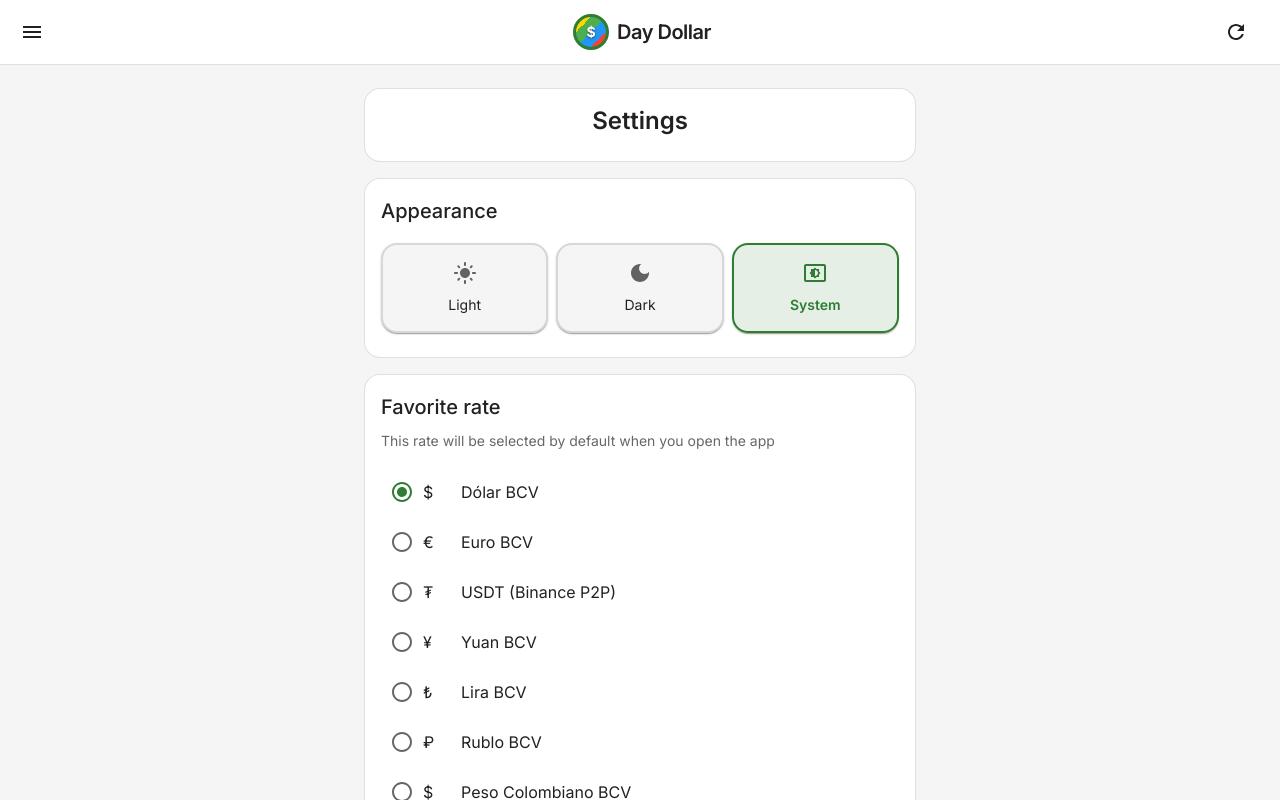
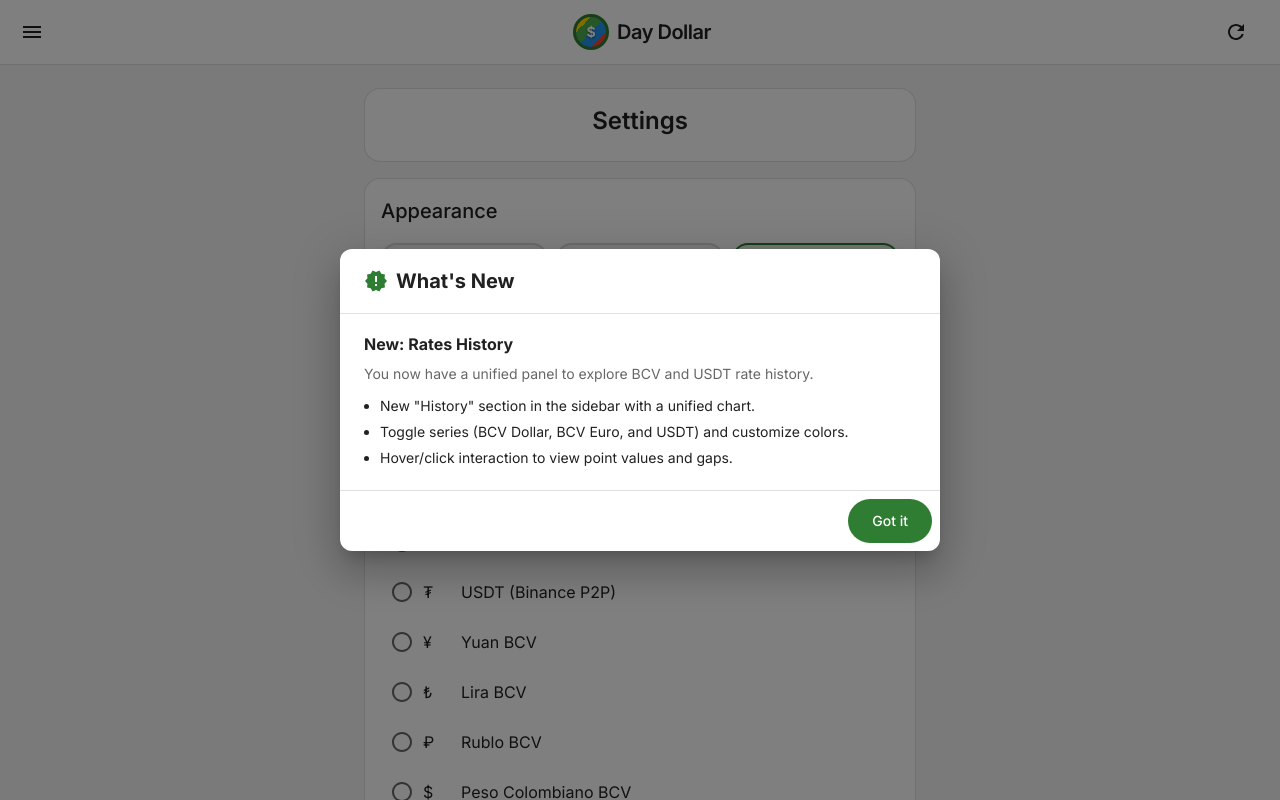
Before and after one commit to barreto-exe/day-dollar, a React (Vite) app: page /settings in a window 1280 px wide. Shown: the top 800 px of the page. Built offline with nearby package versions, Linux system fonts and the light colour scheme; no server answers.

Commit message:
feat: implement feature announcements popup and integrate with preferences context

```diff
--- /dev/null
+++ b/src/components/common/FeatureAnnouncementsPopup.jsx
@@ -0,0 +1,117 @@
+import { useMemo, useState, useEffect } from 'react';
+import {
+    Dialog,
+    DialogTitle,
+    DialogContent,
+    DialogActions,
+    Button,
+    Typography,
+    Box,
+} from '@mui/material';
+import NewReleasesIcon from '@mui/icons-material/NewReleases';
+import { useTranslation } from 'react-i18next';
+import { useLocalStorage } from '../../hooks/useLocalStorage';
+import announcements from '../../config/featureAnnouncements.json';
+
+const STORAGE_KEY = 'feature_announcements_seen_counts';
+const MAX_VIEWS_PER_VERSION = 2;
+
+function getLocalizedText(value, language) {
+    if (!value) return '';
+    if (typeof value === 'string') return value;
+
+    const locale = language?.startsWith('en') ? 'en' : 'es';
+    return value[locale] || value.es || value.en || '';
+}
+
+export default function FeatureAnnouncementsPopup() {
+    const { t, i18n } = useTranslation();
+    const [seenCounts, setSeenCounts] = useLocalStorage(STORAGE_KEY, {});
+    const [dismissedInSession, setDismissedInSession] = useState([]);
+
+    const activeAnnouncement = useMemo(() => {
+        if (!Array.isArray(announcements) || !announcements.length) return null;
+
+        return announcements.find((announcement) => {
+            const seenCount = seenCounts?.[announcement.version] || 0;
+            const dismissedNow = dismissedInSession.includes(announcement.version);
+            return seenCount < MAX_VIEWS_PER_VERSION && !dismissedNow;
+        }) || null;
+    }, [dismissedInSession, seenCounts]);
+
+    const [open, setOpen] = useState(false);
+
+    useEffect(() => {
+        setOpen(Boolean(activeAnnouncement));
+    }, [activeAnnouncement]);
+
+    const handleClose = () => {
+        if (!activeAnnouncement) {
+            setOpen(false);
+            return;
+        }
+
+        setSeenCounts((current) => {
+            const counts = current || {};
+            const version = activeAnnouncement.version;
+            const currentCount = counts[version] || 0;
+
+            return {
+                ...counts,
+                [version]: currentCount + 1,
+            };
+        });
+
+        setDismissedInSession((current) => [...current, activeAnnouncement.version]);
+        setOpen(false);
+    };
+
+    if (!activeAnnouncement) return null;
+
+    const localizedTitle = getLocalizedText(activeAnnouncement.title, i18n.language);
+    const localizedDescription = getLocalizedText(activeAnnouncement.description, i18n.language);
+    const localizedItems = (activeAnnouncement.items || []).map((item) => getLocalizedText(item, i18n.language));
+    return (
+        <Dialog
+            open={open}
+            onClose={handleClose}
+            fullWidth
+            maxWidth="sm"
+        >
+            <DialogTitle sx={{ display: 'flex', alignItems: 'center', gap: 1 }}>
+                <Box sx={{ display: 'flex', alignItems: 'center', gap: 1 }}>
+                    <NewReleasesIcon color="primary" />
+                    <Typography variant="h6" component="span" sx={{ fontWeight: 700 }}>
+                        {t('announcements.whatsNew')}
+                    </Typography>
+                </Box>
+            </DialogTitle>
+
+            <DialogContent dividers>
+                <Typography variant="subtitle1" sx={{ fontWeight: 700, mb: 0.75 }}>
+                    {localizedTitle}
+                </Typography>
+
+                {localizedDescription && (
+                    <Typography variant="body2" color="text.secondary" sx={{ mb: 1.5 }}>
+                        {localizedDescription}
+                    </Typography>
+                )}
+
+                <Box component="ul" sx={{ pl: 2, m: 0 }}>
+                    {localizedItems.map((item) => (
+                        <Typography key={item} component="li" variant="body2" sx={{ mb: 0.75 }}>
+                            {item}
+                        </Typography>
+                    ))}
+                </Box>
+            </DialogContent>
+
+            <DialogActions>
+                <Button onClick={handleClose} variant="contained">
+                    {t('announcements.gotIt')}
+                </Button>
+            </DialogActions>
+        </Dialog>
+    );
+}
--- a/src/components/history/HistoryPanel.jsx
+++ b/src/components/history/HistoryPanel.jsx
@@ -28,6 +28,7 @@ import {
     Tooltip,
 } from 'recharts';
 import { useRates } from '../../contexts/RatesContext';
+import { usePreferences } from '../../contexts/PreferencesContext';
 import { formatNumber } from '../../utils/formatters';
 import { buildUnifiedHistoryData } from '../../utils/history';
 
@@ -140,23 +141,28 @@ function CompactTooltip({ active, payload, label, locale, range, activeSeries })
 export default function HistoryPanel() {
     const { t, i18n } = useTranslation();
     const theme = useTheme();
+    const { preferences, setHistorySeriesVisibility } = usePreferences();
     const isTouch = useMemo(() => window.matchMedia('(hover: none)').matches, []);
 
     const {
         bcvHistory,
         usdtHistoryByRange,
+        getRateByCode,
+        usdtRates,
         historyLoading,
         historyError,
         fetchHistoryData,
     } = useRates();
 
     const [range, setRange] = useState('3M');
-    const [showUsdBcv, setShowUsdBcv] = useState(true);
-    const [showEurBcv, setShowEurBcv] = useState(true);
-    const [showUsdt, setShowUsdt] = useState(true);
     const [lineColors, setLineColors] = useState(DEFAULT_LINE_COLORS);
     const [hoveredPoint, setHoveredPoint] = useState(null);
     const [lockedPoint, setLockedPoint] = useState(null);
+
+    const historySeriesVisibility = preferences.historySeriesVisibility || {};
+    const showUsdBcv = historySeriesVisibility.bcvUsd ?? true;
+    const showEurBcv = historySeriesVisibility.bcvEur ?? true;
+    const showUsdt = historySeriesVisibility.usdt ?? true;
 
     useEffect(() => {
         fetchHistoryData(range);
@@ -168,12 +174,29 @@ export default function HistoryPanel() {
     }, [range, showUsdBcv, showEurBcv, showUsdt]);
 
     const historyData = useMemo(() => {
+        const usdRate = getRateByCode('USD');
+        const eurRate = getRateByCode('EUR');
+
+        const usdtAverage = usdtRates
+            ? ((usdtRates.buyAverage + usdtRates.sellAverage) / 2)
+            : null;
+
+        const currentSnapshot = {
+            timestamp: Date.now(),
+            bcvUsd: usdRate?.baseValue ?? null,
+            bcvEur: eurRate?.baseValue ?? null,
+            usdt: usdtAverage,
+            buyAverage: usdtRates?.buyAverage ?? null,
+            sellAverage: usdtRates?.sellAverage ?? null,
+        };
+
         return buildUnifiedHistoryData({
             bcvHistory,
             usdtHistory: usdtHistoryByRange?.[range],
             range,
+            currentSnapshot,
         });
-    }, [bcvHistory, usdtHistoryByRange, range]);
+    }, [bcvHistory, usdtHistoryByRange, range, getRateByCode, usdtRates]);
 
     const seriesConfig = useMemo(() => ([
         {
@@ -203,17 +226,26 @@ export default function HistoryPanel() {
 
     const toggleSeriesVisibility = (seriesKey) => {
         if (seriesKey === 'bcvUsd') {
-            setShowUsdBcv((current) => !current);
+            setHistorySeriesVisibility({
+                ...historySeriesVisibility,
+                bcvUsd: !showUsdBcv,
+            });
             return;
         }
 
         if (seriesKey === 'bcvEur') {
-            setShowEurBcv((current) => !current);
+            setHistorySeriesVisibility({
+                ...historySeriesVisibility,
+                bcvEur: !showEurBcv,
+            });
             return;
         }
 
         if (seriesKey === 'usdt') {
-            setShowUsdt((current) => !current);
+            setHistorySeriesVisibility({
+                ...historySeriesVisibility,
+                usdt: !showUsdt,
+            });
         }
     };
 
--- a/src/components/layout/AppLayout.jsx
+++ b/src/components/layout/AppLayout.jsx
@@ -3,6 +3,7 @@ import { Box, useMediaQuery, useTheme } from '@mui/material';
 import { Outlet } from 'react-router-dom';
 import Header from './Header';
 import NavigationDrawer from './NavigationDrawer';
+import FeatureAnnouncementsPopup from '../common/FeatureAnnouncementsPopup';
 
 const DRAWER_WIDTH = 280;
 
@@ -54,6 +55,8 @@ export default function AppLayout() {
                     <Outlet />
                 </Box>
             </Box>
+
+            <FeatureAnnouncementsPopup />
         </Box>
     );
 }
--- /dev/null
+++ b/src/config/featureAnnouncements.json
@@ -0,0 +1,28 @@
+[
+  {
+    "version": "1.1.0-history-panel",
+    "releasedAt": "2026-02-24",
+    "title": {
+      "es": "Nuevo: Historial de Tasas",
+      "en": "New: Rates History"
+    },
+    "description": {
+      "es": "Ahora tienes un panel unificado para explorar la evolución de tasas BCV y USDT.",
+      "en": "You now have a unified panel to explore BCV and USDT rate history."
+    },
+    "items": [
+      {
+        "es": "Nueva sección \"Historial\" en el menú lateral con gráfica unificada.",
+        "en": "New \"History\" section in the sidebar with a unified chart."
+      },
+      {
+        "es": "Activa o desactiva series (Dólar BCV, Euro BCV y USDT) y personaliza colores.",
+        "en": "Toggle series (BCV Dollar, BCV Euro, and USDT) and customize colors."
+      },
+      {
+        "es": "Interacción por hover/click para ver valores y brechas por punto.",
+        "en": "Hover/click interaction to view point values and gaps."
+      }
+    ]
+  }
+]
--- a/src/contexts/PreferencesContext.jsx
+++ b/src/contexts/PreferencesContext.jsx
@@ -81,6 +81,11 @@ const DEFAULT_PREFERENCES = {
     favoriteRate: RATE_TYPES.USD_BCV,
     language: 'auto',
     useNextRate: false,
+    historySeriesVisibility: {
+        bcvUsd: true,
+        bcvEur: true,
+        usdt: true,
+    },
 };
 
 export function PreferencesProvider({ children }) {
@@ -106,6 +111,7 @@ export function PreferencesProvider({ children }) {
             setFavoriteRate: (rate) => updatePreference('favoriteRate', rate),
             setLanguage: (lang) => updatePreference('language', lang),
             setUseNextRate: (useNext) => updatePreference('useNextRate', useNext),
+            setHistorySeriesVisibility: (visibility) => updatePreference('historySeriesVisibility', visibility),
         }),
         [preferences, sessionPrefs]
     );
--- a/src/i18n/index.js
+++ b/src/i18n/index.js
@@ -106,6 +106,11 @@ const resources = {
       },
       cache: {
         usingCachedData: 'Connection issues. Showing last available data.',
+      },
+      announcements: {
+        whatsNew: "What's New",
+        gotIt: 'Got it',
+        viewsCounter: '{{count}}/{{max}} views',
       },
       days: {
         monday: 'Monday',
@@ -221,6 +226,11 @@ const resources = {
       cache: {
         usingCachedData: 'Problemas de conexión. Mostrando última data disponible.',
       },
+      announcements: {
+        whatsNew: 'Novedades',
+        gotIt: 'Entendido',
+        viewsCounter: '{{count}}/{{max}} vistas',
+      },
       days: {
         monday: 'Lunes',
         tuesday: 'Martes',
--- a/src/utils/history.js
+++ b/src/utils/history.js
@@ -109,7 +109,7 @@ function applyExponentialSmoothing(values, alpha = 0.18) {
   });
 }
 
-export function buildUnifiedHistoryData({ bcvHistory, usdtHistory, range }) {
+export function buildUnifiedHistoryData({ bcvHistory, usdtHistory, range, currentSnapshot = null }) {
   const usdtPoints = usdtHistory?.data || [];
 
   if (!usdtPoints.length) {
@@ -161,9 +161,35 @@ export function buildUnifiedHistoryData({ bcvHistory, usdtHistory, range }) {
   const bcvUsdSmoothed = applyExponentialSmoothing(baseSeries.map((point) => point.bcvUsd));
   const bcvEurSmoothed = applyExponentialSmoothing(baseSeries.map((point) => point.bcvEur));
 
-  return baseSeries.map((point, index) => ({
+  const withSmoothing = baseSeries.map((point, index) => ({
     ...point,
     bcvUsdSmooth: bcvUsdSmoothed[index],
     bcvEurSmooth: bcvEurSmoothed[index],
   }));
+
+  if (!currentSnapshot?.timestamp) {
+    return withSmoothing;
+  }
+
+  const lastPoint = withSmoothing[withSmoothing.length - 1];
+  const hasEnoughTimeGap = !lastPoint || (currentSnapshot.timestamp - lastPoint.timestamp) > (5 * 60 * 1000);
+
+  if (!hasEnoughTimeGap) {
+    return withSmoothing;
+  }
+
+  const currentPoint = {
+    timestamp: currentSnapshot.timestamp,
+    usdt: currentSnapshot.usdt ?? null,
+    bcvUsd: currentSnapshot.bcvUsd ?? null,
+    bcvEur: currentSnapshot.bcvEur ?? null,
+    buyAverage: currentSnapshot.buyAverage ?? null,
+    sellAverage: currentSnapshot.sellAverage ?? null,
+    gapUsdUsdt: calculateGapPercent(currentSnapshot.bcvUsd ?? null, currentSnapshot.usdt ?? null),
+    gapEurUsdt: calculateGapPercent(currentSnapshot.bcvEur ?? null, currentSnapshot.usdt ?? null),
+    bcvUsdSmooth: currentSnapshot.bcvUsd ?? null,
+    bcvEurSmooth: currentSnapshot.bcvEur ?? null,
+  };
+
+  return [...withSmoothing, currentPoint];
 }
```
